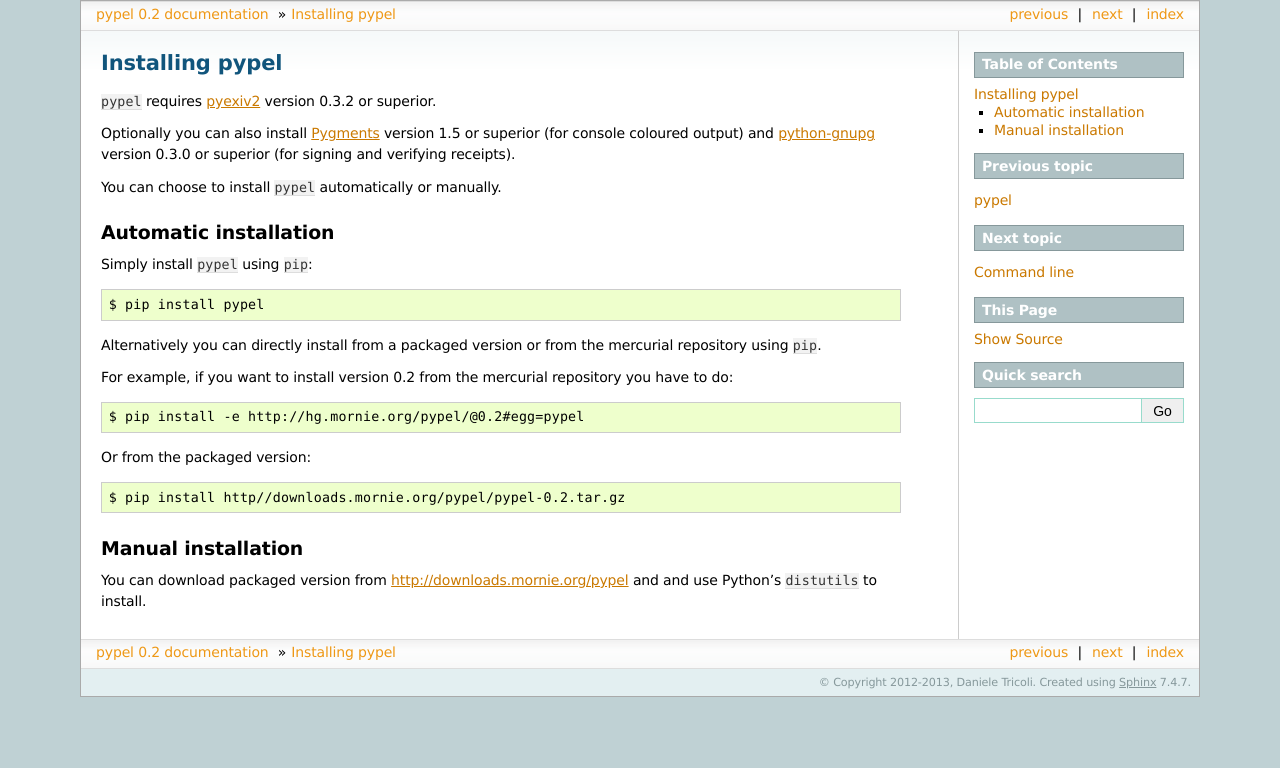
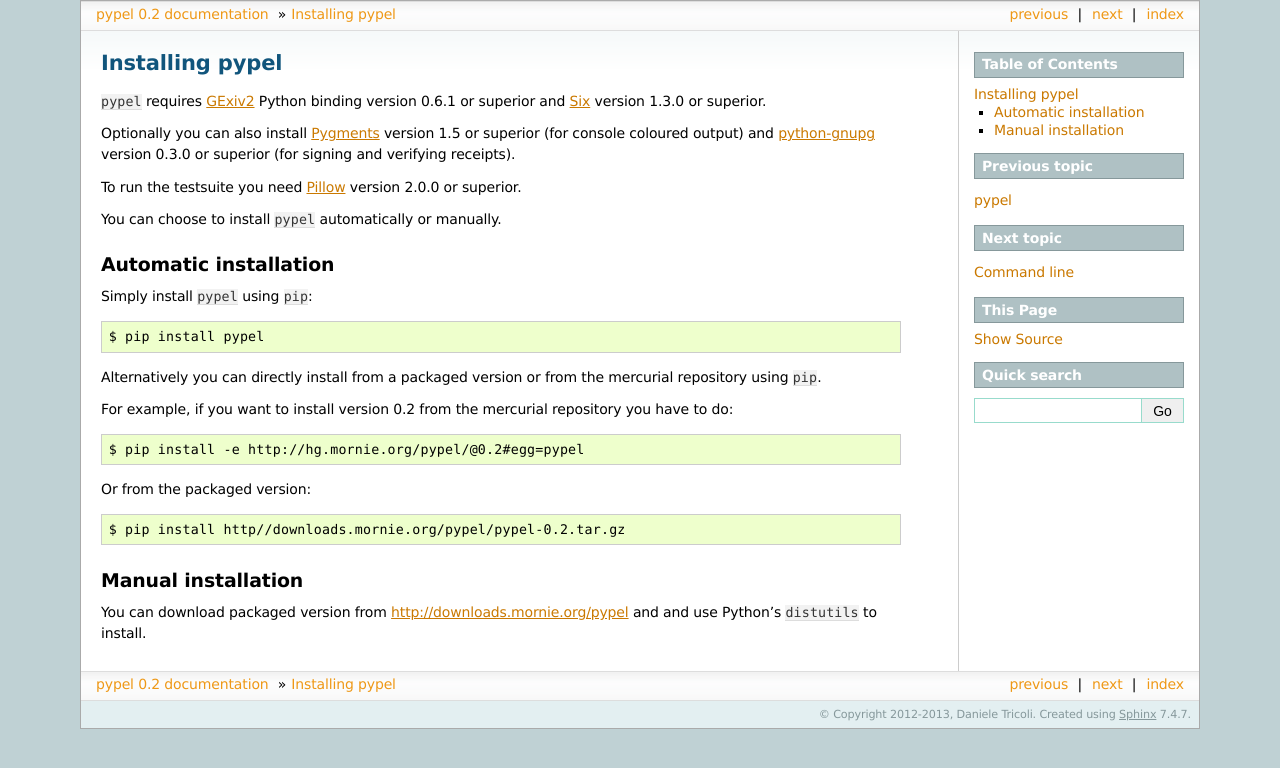
Before and after one commit to eriol/pypel, a Sphinx documentation site: the page built from docs/installing_pypel.rst, in a window 1280 px wide. Shown: the top 768 px of the page. Built offline with Sphinx 7.4.7, drawn with Linux system fonts in a browser that asks for light colours.

Commit message:
Updated install requirements

```diff
--- a/docs/installing_pypel.rst
+++ b/docs/installing_pypel.rst
@@ -1,13 +1,17 @@
 Installing pypel
 ================
 
-``pypel`` requires `pyexiv2 <http://tilloy.net/dev/pyexiv2/>`_
-version 0.3.2 or superior.
+``pypel`` requires `GExiv2 <http://redmine.yorba.org/projects/gexiv2/wiki>`_
+Python binding version 0.6.1 or superior and
+`Six <http://pypi.python.org/pypi/six/>`_ version 1.3.0 or superior.
 
 Optionally you can also install `Pygments <http://pygments.org/>`_ version 1.5
 or superior (for console coloured output) and
 `python-gnupg <http://code.google.com/p/python-gnupg/>`_  version 0.3.0 or
 superior (for signing and verifying receipts).
+
+To run the testsuite you need `Pillow <http://python-imaging.github.io/>`_
+version 2.0.0 or superior.
 
 You can choose to install ``pypel`` automatically or manually.
 
```
